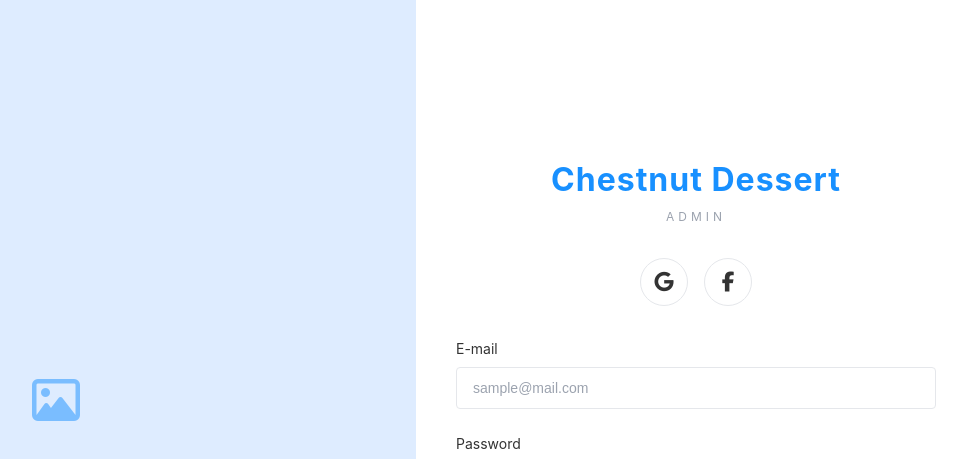
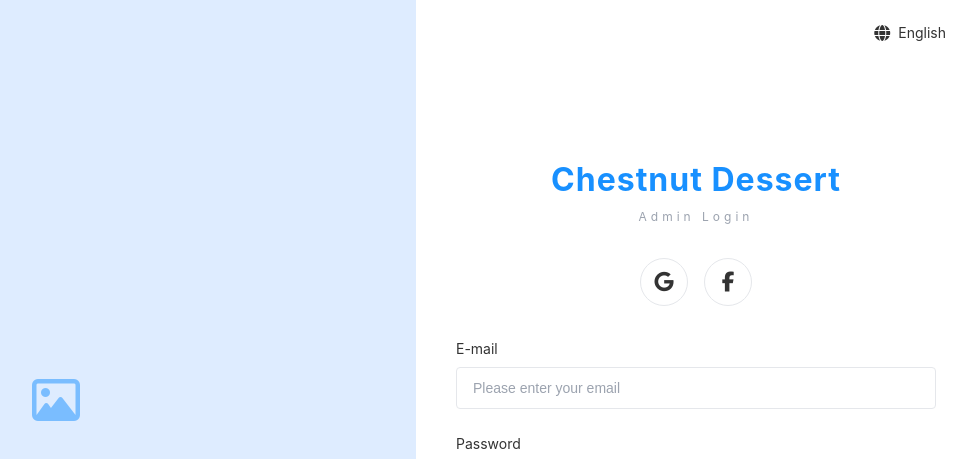
Before and after one commit to FiReBrO42/backStageAdmin, a Vue app: page /#/login in a window 1280 px wide. Shown: the top 459 px of the page, without its empty margins (304-1280 px from the left). Built offline with nearby package versions, Linux system fonts and the light colour scheme.

Commit message:
安裝 el 套件，使用vue i18，登入頁添加語系

```diff
--- a/package.json
+++ b/package.json
@@ -14,8 +14,10 @@
   "dependencies": {
     "@vueuse/core": "^10.7.2",
     "axios": "^1.6.7",
+    "element-plus": "^2.9.8",
     "pinia": "^2.1.7",
     "vue": "^3.4.15",
+    "vue-i18n": "^9.14.4",
     "vue-router": "^4.2.5"
   },
   "devDependencies": {
--- a/src/App.vue
+++ b/src/App.vue
@@ -3,9 +3,11 @@ import { onMounted } from 'vue'
 import { useUserStore } from '@/stores/user'
 import { useRouter } from 'vue-router'
 import '@/assets/styles/main.scss'
+import { useI18n } from 'vue-i18n'
 
 const userStore = useUserStore()
 const router = useRouter()
+const { t } = useI18n()
 
 onMounted(() => {
   const token = localStorage.getItem('token')
@@ -18,10 +20,19 @@ onMounted(() => {
 </script>
 
 <template>
-  <router-view></router-view>
+  <div class="app-container">
+    <router-view v-slot="{ Component }">
+      <component :is="Component" />
+    </router-view>
+  </div>
 </template>
 
-<style scoped>
+<style lang="scss">
+.app-container {
+  min-height: 100vh;
+  background-color: #f5f7fa;
+}
+
 .logo {
   height: 6em;
   padding: 1.5em;
--- /dev/null
+++ b/src/components/LanguageSwitch.vue
@@ -0,0 +1,70 @@
+<template>
+	<div class="language-switch">
+		<el-dropdown trigger="click" @command="handleLanguageChange">
+			<span class="language-switch__current">
+				<i class="fas fa-globe"></i>
+				{{ currentLanguage }}
+			</span>
+			<template #dropdown>
+				<el-dropdown-menu>
+					<el-dropdown-item v-for="lang in languages" :key="lang.code" :command="lang.code"
+						:class="{ active: currentLanguage === lang.name }">
+						{{ lang.name }}
+					</el-dropdown-item>
+				</el-dropdown-menu>
+			</template>
+		</el-dropdown>
+	</div>
+</template>
+
+<script setup lang="ts">
+import { computed } from 'vue'
+import { useI18n } from 'vue-i18n'
+import { ElDropdown, ElDropdownMenu, ElDropdownItem } from 'element-plus'
+
+const { locale } = useI18n()
+
+const languages = [
+	{ code: 'zh-TW', name: '繁體中文' },
+	{ code: 'en-US', name: 'English' }
+]
+
+const currentLanguage = computed(() => {
+	return languages.find(lang => lang.code === locale.value)?.name || '繁體中文'
+})
+
+const handleLanguageChange = (langCode: string) => {
+	locale.value = langCode
+	localStorage.setItem('language', langCode)
+}
+</script>
+
+<style lang="scss" scoped>
+.language-switch {
+	&__current {
+		display: flex;
+		align-items: center;
+		gap: 8px;
+		cursor: pointer;
+		padding: 5px 10px;
+		border-radius: 4px;
+		transition: background-color 0.3s;
+		color: inherit;
+
+		&:hover {
+			background-color: rgba(0, 0, 0, 0.05);
+		}
+
+		i {
+			font-size: 16px;
+		}
+	}
+}
+
+:deep(.el-dropdown-menu__item) {
+	&.active {
+		color: var(--el-color-primary);
+		background-color: var(--el-color-primary-light-9);
+	}
+}
+</style>
--- /dev/null
+++ b/src/i18n/index.ts
@@ -0,0 +1,31 @@
+import { createI18n } from 'vue-i18n'
+import enUS from '../locales/en-US'
+import zhTW from '../locales/zh-TW'
+
+// 從 localStorage 獲取已保存的語言設置
+const getSavedLanguage = () => {
+	const savedLanguage = localStorage.getItem('language')
+	if (savedLanguage) {
+		return savedLanguage
+	}
+	// 如果沒有保存的語言設置，則檢測瀏覽器語言
+	const language = navigator.language
+	if (language.includes('zh')) {
+		return 'zh-TW'
+	}
+	return 'en-US'
+}
+
+const i18n = createI18n({
+	legacy: false, // 使用 Composition API 模式
+	locale: getSavedLanguage(), // 使用保存的語言或瀏覽器語言
+	fallbackLocale: 'en-US', // 若當前語言無翻譯則使用英文
+	messages: {
+		'en-US': enUS,
+		'zh-TW': zhTW
+	},
+	missingWarn: false, // 關閉缺少翻譯的警告
+	fallbackWarn: false // 關閉回退翻譯的警告
+})
+
+export default i18n
--- /dev/null
+++ b/src/locales/en-US.ts
@@ -0,0 +1,41 @@
+export default {
+	message: {
+		hello: 'Hello',
+		welcome: 'Welcome to Admin System'
+	},
+	menu: {
+		home: 'Home',
+		dashboard: 'Dashboard',
+		system: 'System',
+		user: 'Users',
+		role: 'Roles',
+		permission: 'Permissions'
+	},
+	login: {
+		title: 'Chestnut Dessert',
+		subtitle: 'Admin Login',
+		email: 'E-mail',
+		password: 'Password',
+		emailPlaceholder: 'Please enter your email',
+		passwordPlaceholder: '**************',
+		forgotPassword: 'Forgot Password?',
+		signIn: 'Sign In',
+		signingIn: 'Signing in...',
+		newUser: 'New here?',
+		register: 'Register Now!'
+	},
+	common: {
+		confirm: 'Confirm',
+		cancel: 'Cancel',
+		save: 'Save',
+		delete: 'Delete',
+		edit: 'Edit',
+		add: 'Add',
+		search: 'Search',
+		reset: 'Reset',
+		loading: 'Loading...',
+		success: 'Success',
+		error: 'Error',
+		warning: 'Warning'
+	}
+}
--- /dev/null
+++ b/src/locales/zh-TW.ts
@@ -0,0 +1,41 @@
+export default {
+	message: {
+		hello: '你好',
+		welcome: '歡迎使用後台管理系統'
+	},
+	menu: {
+		home: '首頁',
+		dashboard: '儀表板',
+		system: '系統管理',
+		user: '用戶管理',
+		role: '角色管理',
+		permission: '權限管理'
+	},
+	login: {
+		title: 'Chestnut Dessert',
+		subtitle: '後台登入',
+		email: 'E-mail',
+		password: '密碼',
+		emailPlaceholder: '請輸入信箱帳號',
+		passwordPlaceholder: '**************',
+		forgotPassword: '忘記密碼？',
+		signIn: '登入',
+		signingIn: '登入中...',
+		newUser: '第一次使用？',
+		register: '立即註冊'
+	},
+	common: {
+		confirm: '確認',
+		cancel: '取消',
+		save: '保存',
+		delete: '刪除',
+		edit: '編輯',
+		add: '新增',
+		search: '搜尋',
+		reset: '重置',
+		loading: '載入中...',
+		success: '操作成功',
+		error: '操作失敗',
+		warning: '警告'
+	}
+}
--- a/src/views/login/index.vue
+++ b/src/views/login/index.vue
@@ -10,9 +10,14 @@
 
 			<!-- 右側登入表單 -->
 			<div class="login-box">
+				<!-- 添加語言切換器 -->
+				<div class="language-switcher">
+					<LanguageSwitch />
+				</div>
+
 				<div class="logo-section">
-					<h1 class="brand">Chestnut Dessert</h1>
-					<p class="subtitle">ADMIN</p>
+					<h1 class="brand">{{ t('login.title') }}</h1>
+					<p class="subtitle">{{ t('login.subtitle') }}</p>
 				</div>
 
 				<div class="social-login">
@@ -26,29 +31,30 @@
 
 				<form @submit.prevent="handleSubmit" class="login-form">
 					<div class="form-item">
-						<label for="email">E-mail</label>
-						<input type="email" id="email" v-model="formData.email" placeholder="sample@mail.com" required />
+						<label for="email">{{ t('login.email') }}</label>
+						<input type="email" id="email" v-model="formData.email" :placeholder="t('login.emailPlaceholder')"
+							required />
 					</div>
 					<div class="form-item">
-						<label for="password">Password</label>
+						<label for="password">{{ t('login.password') }}</label>
 						<div class="password-input">
 							<input :type="showPassword ? 'text' : 'password'" id="password" v-model="formData.password"
-								placeholder="**************" required />
+								:placeholder="t('login.passwordPlaceholder')" required />
 							<button type="button" class="toggle-password" @click="togglePassword">
 								<i :class="showPassword ? 'far fa-eye-slash' : 'far fa-eye'"></i>
 							</button>
 						</div>
 						<div class="forgot-password">
-							<a href="#" @click.prevent="handleForgotPassword">Forgot Password?</a>
+							<a href="#" @click.prevent="handleForgotPassword">{{ t('login.forgotPassword') }}</a>
 						</div>
 					</div>
 					<button type="submit" class="submit-btn" :disabled="isLoading">
-						{{ isLoading ? 'Signing in...' : 'Sign In' }}
+						{{ isLoading ? t('login.signingIn') : t('login.signIn') }}
 					</button>
 				</form>
 
 				<div class="register-link">
-					New here? <a href="#" @click.prevent="handleRegister">Register Now!</a>
+					{{ t('login.newUser') }} <a href="#" @click.prevent="handleRegister">{{ t('login.register') }}</a>
 				</div>
 			</div>
 		</div>
@@ -59,9 +65,12 @@
 import { ref, reactive } from 'vue'
 import { useRouter } from 'vue-router'
 import { useUserStore } from '@/stores/user'
+import { useI18n } from 'vue-i18n'
+import LanguageSwitch from '@/components/LanguageSwitch.vue'
 
 const router = useRouter()
 const userStore = useUserStore()
+const { t } = useI18n()
 const isLoading = ref(false)
 const showPassword = ref(false)
 
@@ -169,6 +178,7 @@ const handleRegister = () => {
 	display: flex;
 	flex-direction: column;
 	justify-content: center;
+	position: relative;
 
 	@media (max-width: $screen-md) {
 		width: 100%;
@@ -394,4 +404,22 @@ const handleRegister = () => {
 		overflow-y: auto;
 	}
 }
+
+// 添加語言切換器樣式
+.language-switcher {
+	position: absolute;
+	top: 20px;
+	right: 20px;
+	z-index: 10;
+
+	:deep(.language-switch) {
+		.language-switch__current {
+			color: $text-color;
+
+			&:hover {
+				background-color: rgba($primary-color, 0.1);
+			}
+		}
+	}
+}
 </style>
```
Also changed, not shown: src/components/TopNav.vue (added, +88 -0 lines), src/main.ts (+9 -0 lines), 2 other files (tests, documents, lock files or other folders).
